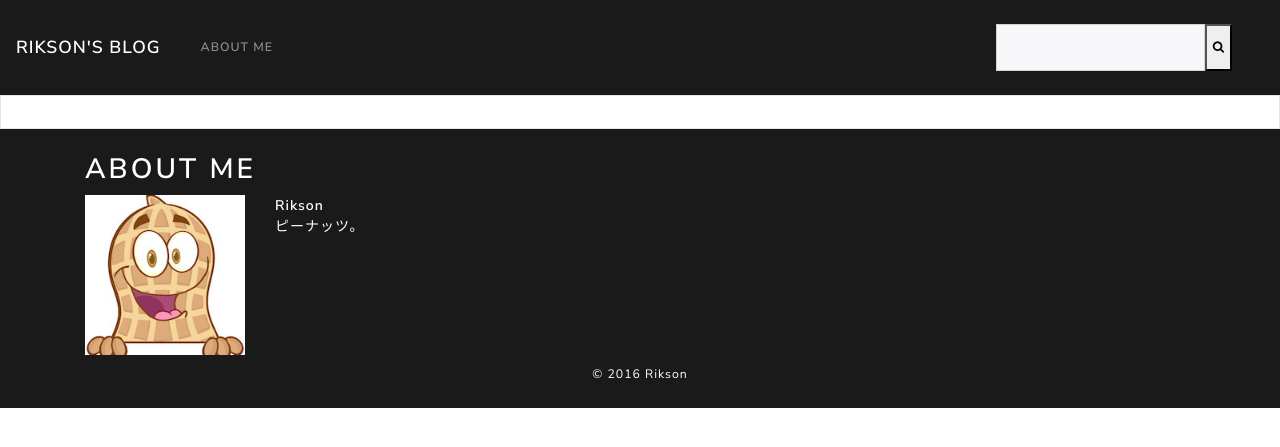
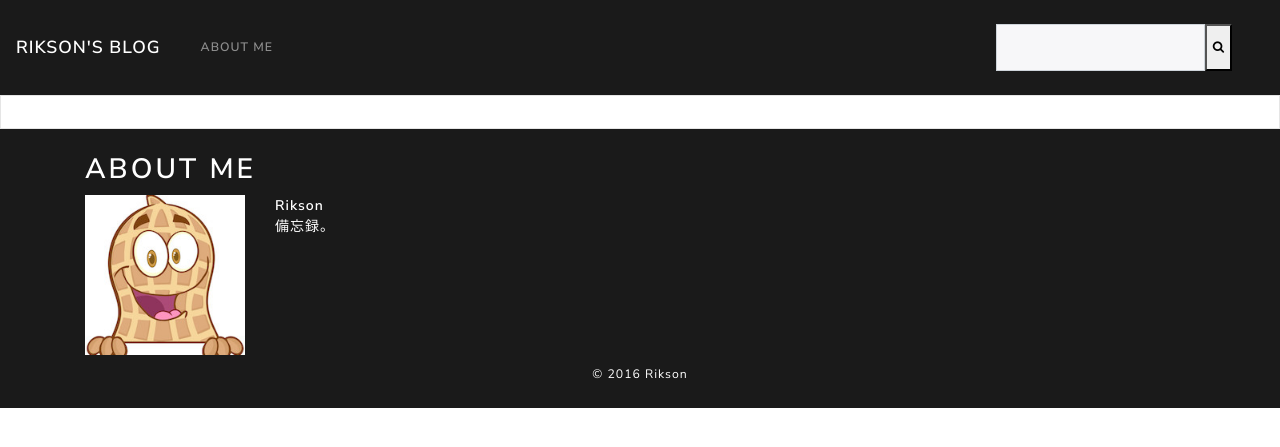
Before and after one commit to rikuson/rikuson, a Jekyll site: the page built from index.md, in a window 1280 px wide. Shown: the top 447 px of the page. Built offline with Jekyll 4.4.1, drawn with Linux system fonts in a browser that asks for light colours; nearby versions of some CDN libraries.

Commit message:
Update description

```diff
--- a/_config.yml
+++ b/_config.yml
@@ -18,7 +18,7 @@ email: rikuson@users.noreply.github.com
 username: Rikson
 date_of_issue: 2016
 description: >- # this means to ignore newlines until "baseurl:"
-  ピーナッツ。
+  備忘録。
 baseurl: "" # the subpath of your site, e.g. /blog
 url: "" # the base hostname & protocol for your site, e.g. http://example.com
 permalink: /:title/
--- a/_includes/footer_content.html
+++ b/_includes/footer_content.html
@@ -7,7 +7,7 @@
 	<div class="col-sm-10">
 		<dl class="dl-inline">
 			<dt>{{ site.username }}</dt>
-			<dd>ピーナッツ。</dd>
+			<dd>{{ site.description }}</dd>
 		</dl>
 	</div>
 </div>
```
